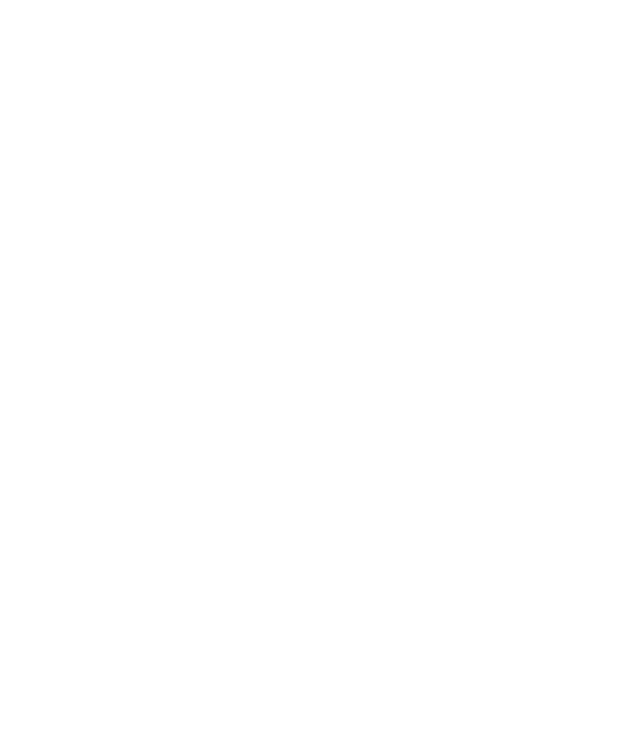
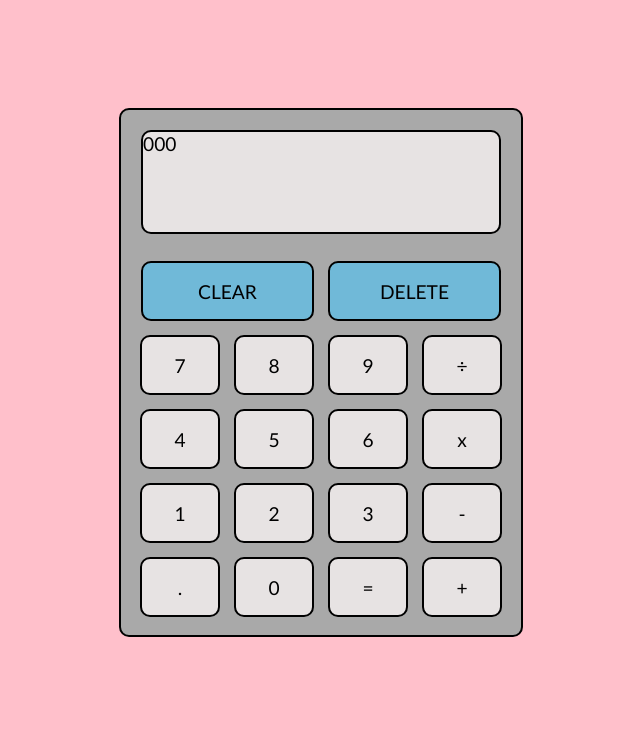
Before and after one commit to hbhp/calculator, a plain HTML site: page index.html in a window 1280 px wide. Shown: the whole page, without its empty margins (319-959 px from the left). Drawn offline with Linux system fonts and the light colour scheme.

Commit message:
Build CSS and operate function

```diff
--- a/index.html
+++ b/index.html
@@ -5,8 +5,46 @@
     <meta http-equiv="X-UA-Compatible" content="IE=edge">
     <meta name="viewport" content="width=device-width, initial-scale=1.0">
     <title>Calculator</title>
+    <script src="/javascript.js" defer></script>
+    <link rel="stylesheet" href="style.css">
 </head>
 <body>
+    <div id="banner">
+    </div>
+    <div id ="body">
+        <div id="left"></div>
+        <div id="calc">
+            <div id="screenArea">
+                <div id="screen">000</div>
+            </div>
+            <div id="buttonPad">
+                <div id="deleteButtons">
+                    <button id="delB">CLEAR</button>
+                    <button id="delB">DELETE</button>
+                </div>
+                <div id="numberButtons">
+                    <button id="numB">7</button>
+                    <button id="numB">8</button>
+                    <button id="numB">9</button>
+                    <button id="numB">÷</button>
+                    <button id="numB">4</button>
+                    <button id="numB">5</button>
+                    <button id="numB">6</button>
+                    <button id="numB">x</button>
+                    <button id="numB">1</button>
+                    <button id="numB">2</button>
+                    <button id="numB">3</button>
+                    <button id="numB">-</button>
+                    <button id="numB">.</button>
+                    <button id="numB">0</button>
+                    <button id="numB">=</button>
+                    <button id="numB">+</button>
+                </div>
+            </div>
+        </div>
+        <div id="right"></div>
+    </div>
+    <div id="footer"></div>
 
 </body>
 </html>
--- a/javascript.js
+++ b/javascript.js
@@ -1,19 +1,30 @@
-const add = function(a, b) {
-	console.log(a+b);
-};
-
-const subtract = function(a, b) {
-	console.log (a-b);
-};
-
-const divide = function(a ,b){
-    console.log(a/b);
+const add = function (a,b){
+    return a+b;
 }
 
-const multiply = function(args) {
-  let total = 1;
-  for (let i = 0; i < args.length; i++){
-    total *= args[i];
-  }
-  console.log(parseFloat(total));
+const subtract = function (a,b){
+    return a-b;
 }
+
+const divide = function (a,b){
+    return a/b;
+}
+
+const multiply = function (a,b){
+    return a*b;
+}
+
+const operate = function(a, b, operation) {
+    let a = null;
+    let b = null;
+    switch(operation) {
+        case '+':
+            return add(a,b)
+        case '-':
+            return subtract(a,b)
+        case '÷':
+            return divide (a,b)
+        case 'x':
+           return multiply (a,b)
+    }
+}
--- /dev/null
+++ b/style.css
@@ -0,0 +1,76 @@
+body{
+    display: flex;
+    flex-direction: column;
+    background-color: pink;
+}
+#banner{
+    height: 100px;
+    width: auto;
+}
+#body{
+    display: flex;
+    width: auto;
+    justify-content: center;
+}
+#footer{
+    height: 20px;
+    width: auto;
+}
+#footer{
+    height: 100px;
+    width: auto;
+}
+#calc{
+    display: flex;
+    flex-direction: column;
+    border: 2px black solid;
+    border-radius: 10px;
+    height: 525px;
+    width: 400px;
+    background-color: darkgrey;
+
+}
+#screenArea{
+    width: auto;
+    height: 100px;
+    margin: 20px;
+    border: 2px black solid;
+    background-color: rgb(231, 227, 227);
+    border-radius: 10px;
+
+}
+#screen{
+    font-family:'Gill Sans', 'Gill Sans MT', Calibri, 'Trebuchet MS', sans-serif;
+    font-size: larger;
+}
+#numberButtons{
+    display: flex;
+    flex-wrap: wrap;
+    justify-content: center;
+    align-items: center;
+}
+
+#numB{
+    height: 60px;
+    width: 80px;
+    margin: 7px;
+    background-color: rgb(231, 227, 227);
+
+}
+#deleteButtons{
+    display: flex;
+    justify-content: center;
+    align-items: center;
+}
+#delB{
+    height: 60px;
+    width: 173px;
+    margin: 7px;
+    background-color: rgb(112, 185, 216);
+}
+button {
+    border-radius: 10px;
+    border: 2px black solid;
+    font-family:'Gill Sans', 'Gill Sans MT', Calibri, 'Trebuchet MS', sans-serif;
+    font-size: larger;
+}
```
